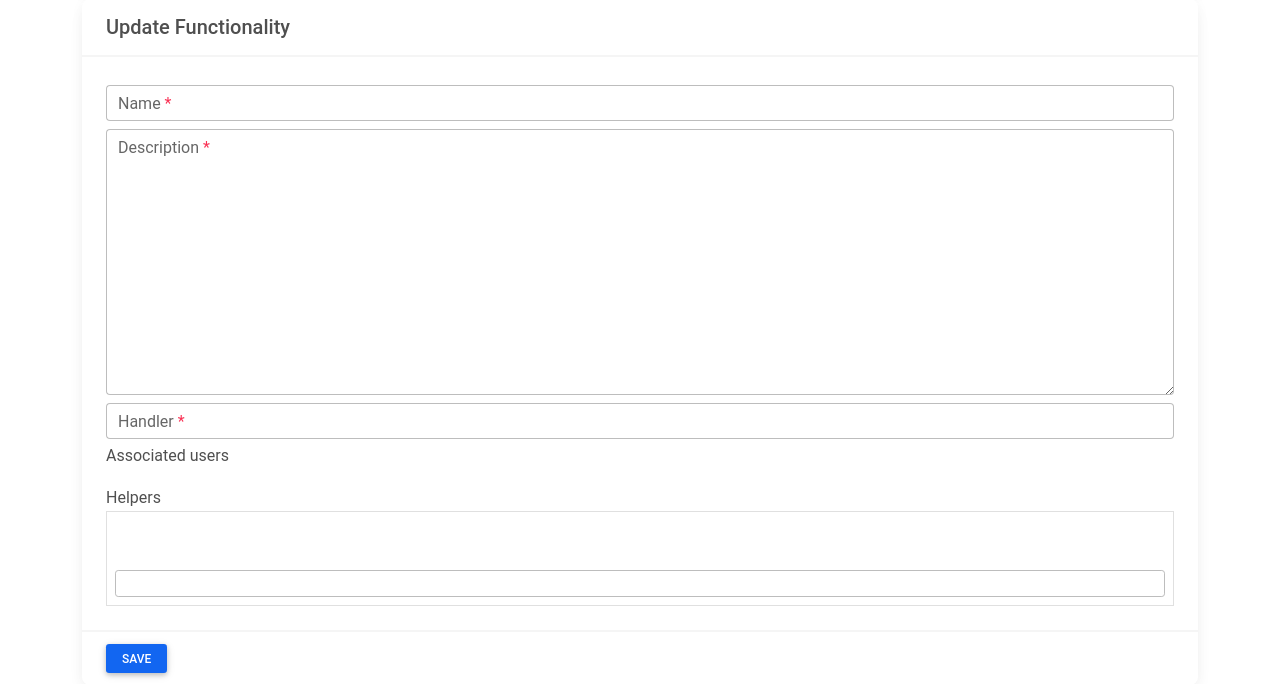
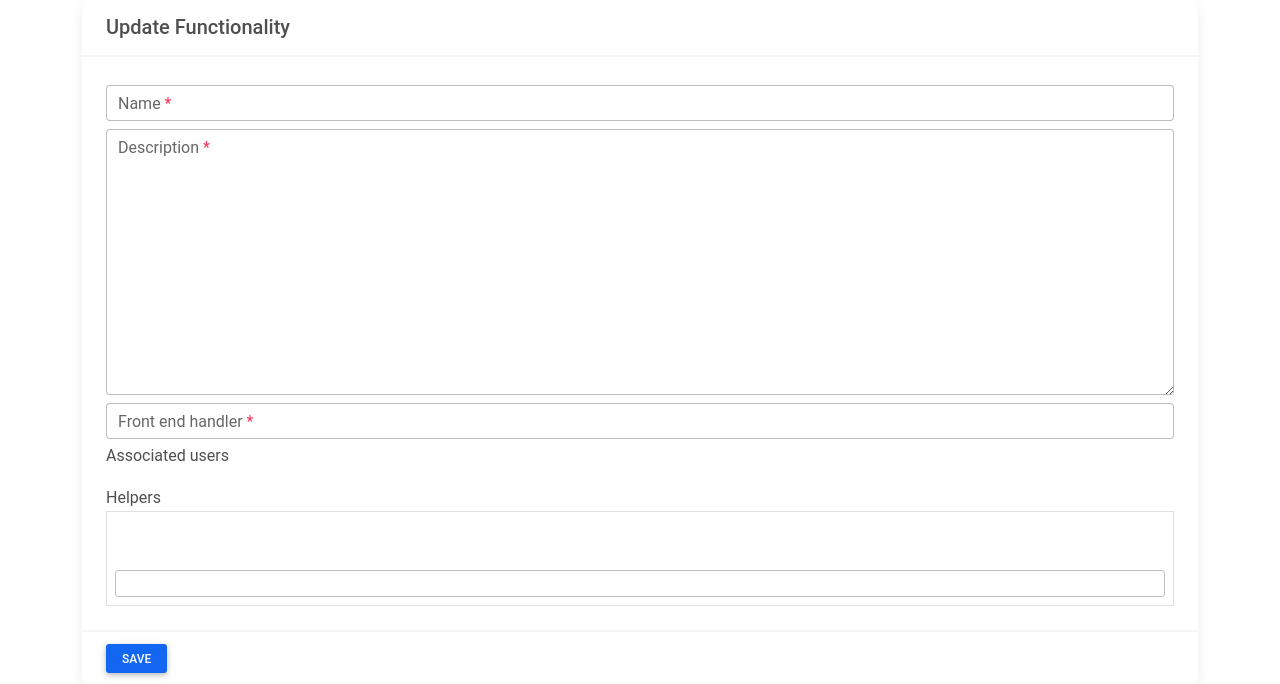
Before and after one commit to samuelitwaru/functionality_documentor, a Django app: template core/templates/functionality/update-functionality.html in a window 1280 px wide. Shown: the part 51-735 px from the top of the page. Run offline with Django 4.2, Linux system fonts and the light colour scheme; the template is opened without the code that fills it: values that come from a table or form of the project are taken from there, others are empty; some libraries are stand-ins or nearby versions.

Commit message:
changed handler to front end handler

```diff
--- a/core/forms/functionality.py
+++ b/core/forms/functionality.py
@@ -1,4 +1,3 @@
-from cgitb import handler
 from django import forms
 from ..models import App, AppUser, Functionality
 from .utils import StringListField
@@ -7,7 +6,7 @@ from .utils import StringListField
 class CreateFunctionalityForm(forms.Form):
     app = forms.IntegerField(widget=forms.HiddenInput)
     name = forms.CharField()
-    handler = forms.CharField()
+    front_end_handler = forms.CharField()
     description = forms.CharField(widget=forms.Textarea)
     users = forms.MultipleChoiceField(widget=forms.CheckboxSelectMultiple, required=False)
 
@@ -27,7 +26,7 @@ class CreateFunctionalityForm(forms.Form):
 class UpdateFunctionalityForm(forms.Form):
     app = forms.IntegerField(widget=forms.HiddenInput)
     name = forms.CharField()
-    handler = forms.CharField()
+    front_end_handler = forms.CharField()
     description = forms.CharField(widget=forms.Textarea)
     helpers = StringListField(widget=forms.Textarea, required=False)
     users = forms.MultipleChoiceField(widget=forms.CheckboxSelectMultiple, required=False)
--- a/core/models.py
+++ b/core/models.py
@@ -47,7 +47,7 @@ class AppUser(TimeStampedModel):
 class Functionality(TimeStampedModel):
     name = models.CharField(max_length=64)
     description = models.CharField(max_length=512)
-    handler = models.CharField(max_length=128)
+    front_end_handler = models.CharField(max_length=128)
     helpers = models.JSONField(default=list)
     procudure = models.JSONField(default=list)
     image = models.ImageField(upload_to=functionality_image_upload_location, null=True)
@@ -56,9 +56,9 @@ class Functionality(TimeStampedModel):
 
 class File(TimeStampedModel):
     path = models.CharField(max_length=256)
-    # dot_notation = models.CharField(max_length=256)
     app = models.ForeignKey(App, on_delete=models.CASCADE)
 
+    @property
     def dot_notation(self):
         path = pathlib.Path(self.path)
         return '.'.join(path.with_suffix('').parts)
--- a/core/templates/app/app.html
+++ b/core/templates/app/app.html
@@ -54,7 +54,7 @@
                 <small>{{func.description}}</small>
                 <div style="overflow-x: auto;">
                     <span class="badge badge-pill badge-primary" >
-                        {{func.handler}}
+                        {{func.front_end_handler}}
                     </span>
                     {% for user in func.users.all %}
                         <span class="badge badge-pill badge-danger">{{user}}</span>
--- a/core/templates/functionality/create-functionality.html
+++ b/core/templates/functionality/create-functionality.html
@@ -20,7 +20,7 @@
                     {{ create_functionality_form.app }}
                     {% render_field create_functionality_form.name class='form-control' %}
                     {% render_field create_functionality_form.description class='form-control' %}
-                    {% render_field create_functionality_form.handler class='form-control' list='handlers' id='handler' %}
+                    {% render_field create_functionality_form.front_end_handler class='form-control' list='handlers' id='handler' %}
                     <datalist id='handlers'>
                         {% for file in app.file_set.all %}
                         <option value='{{file.dot_notation}}'/>
--- a/core/templates/functionality/functionality.html
+++ b/core/templates/functionality/functionality.html
@@ -22,7 +22,7 @@
                     {{func.name}}
                 </div>
                 <div class="col-md-6">
-                    <span class="badge badge-pill badge-primary">{{func.handler}}</span>
+                    <span class="badge badge-pill badge-primary">{{func.front_end_handler}}</span>
                 </div>
             </div>
             <a href="{% url 'core:update_app_functionality' app_id=func.app.id id=func.id %}"
@@ -46,4 +46,6 @@
             {% endfor %}
         </div>
     </div>
+
+    <script src="https://gist.github.com/samuelitwaru/8df50ad1b393566a5c5c991d04f9b0b5.js"></script>
     {% endblock %}
--- a/core/templates/functionality/update-functionality.html
+++ b/core/templates/functionality/update-functionality.html
@@ -25,7 +25,7 @@
                 {{ update_functionality_form.app }}
                 {% render_field update_functionality_form.name class='form-control' %}
                 {% render_field update_functionality_form.description class='form-control' %}
-                {% render_field update_functionality_form.handler class='form-control' list='handlers' id='handler' %}
+                {% render_field update_functionality_form.front_end_handler class='form-control' list='handlers' id='front-end-handler' %}
                 <datalist id='handlers'>
                     {% for file in app.file_set.all %}
                     <option value='{{file.dot_notation}}'/>
--- a/core/views/functionality.py
+++ b/core/views/functionality.py
@@ -38,7 +38,7 @@ def update_app_functionality(request, app_id, id):
     update_functionality_form = UpdateFunctionalityForm(func=func, data={
         'app': func.app.id,
         'name': func.name,
-        'handler': func.handler,
+        'front_end_handler': func.front_end_handler,
         'description': func.description,
         'users': [user.id for user in func.users.all()],
         'helpers': func.helpers
@@ -49,7 +49,7 @@ def update_app_functionality(request, app_id, id):
             data = update_functionality_form.cleaned_data
             func.name = data['name']
             func.description = data['description']
-            func.handler = data['handler']
+            func.front_end_handler = data['front_end_handler']
             func.helpers = data['helpers']
             func.save()
             # [user.delete() for user in func.users.all() if not user in data['users']]
--- a/functionality_documentor/settings.py
+++ b/functionality_documentor/settings.py
@@ -87,8 +87,6 @@ DATABASES = {
     }
 }
 
-print('>>>>>', DATABASES['default']['NAME'])
-
 # Password validation
 # https://docs.djangoproject.com/en/4.0/ref/settings/#auth-password-validators
 
```
Also changed, not shown: core/migrations/0009_rename_handler_functionality_front_end_handler.py (added).
